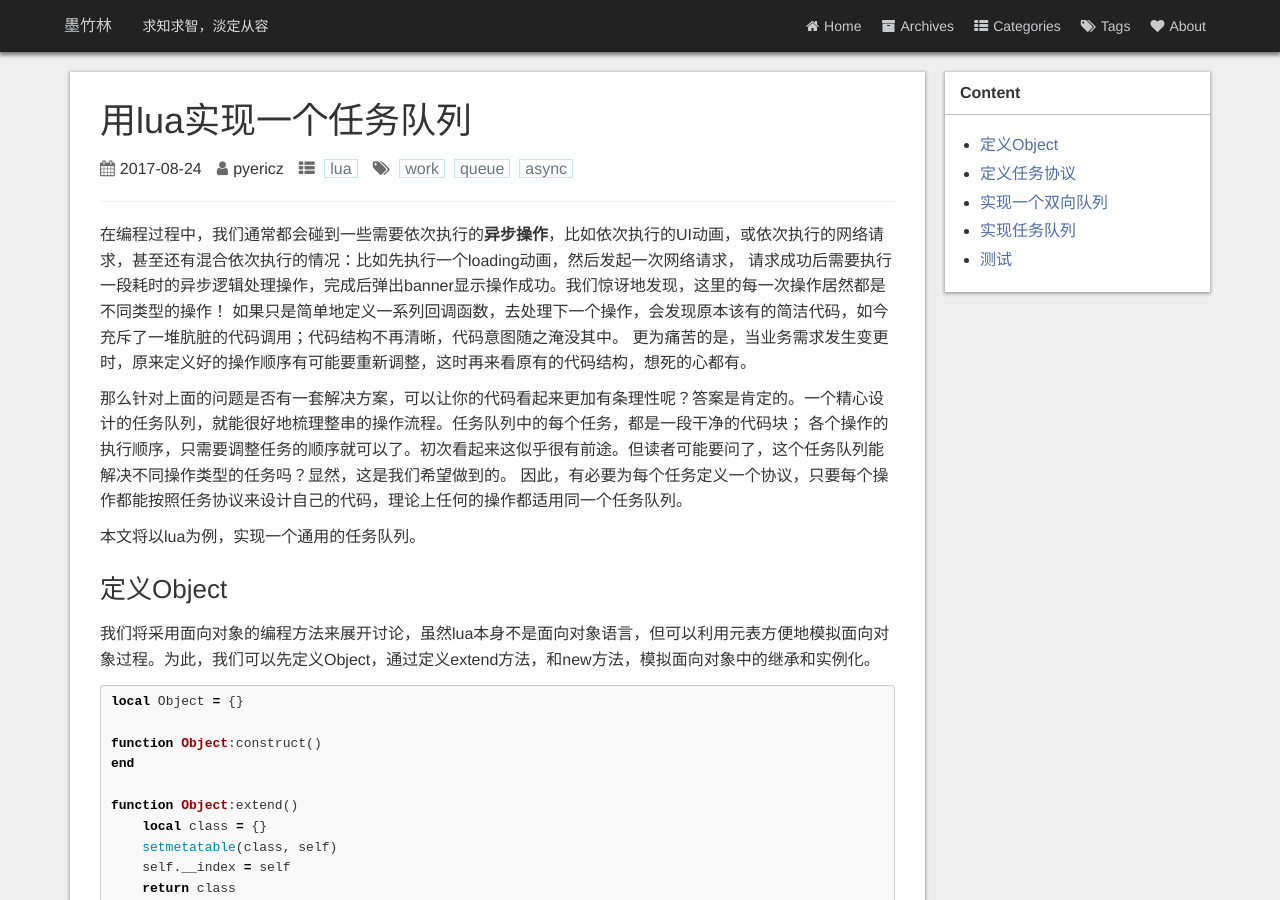
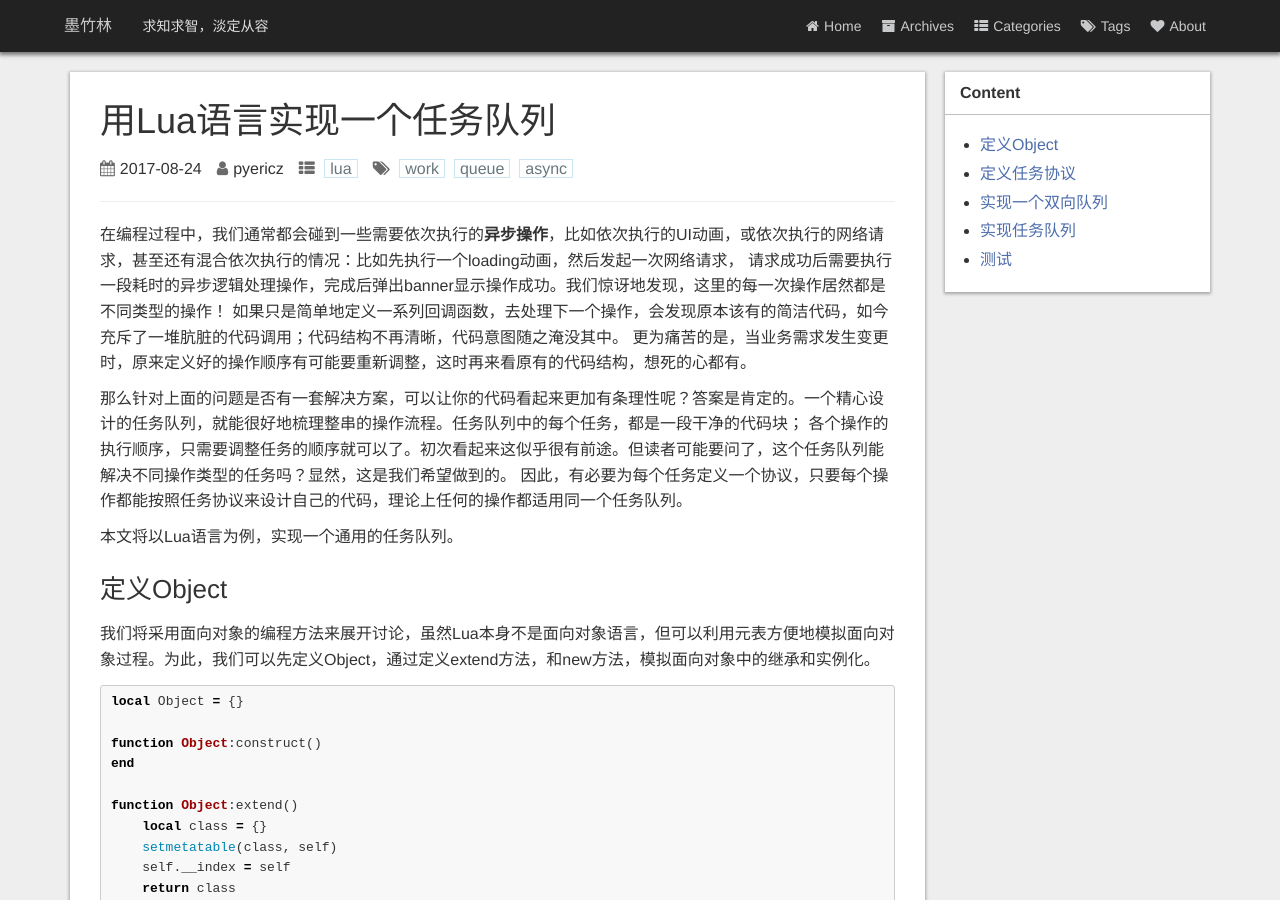
Before and after one commit to pyericz/blog, a Jekyll site: the page built from _posts/2017-08-24-lua-work-queue.md, in a window 1280 px wide and 900 px high. Built offline with Jekyll 4.4.1, drawn with Linux system fonts in a browser that asks for light colours; comment, search, counter and statistics services are not loaded.

Commit message:
capital lua

````diff
--- a/_posts/2016-02-04-lua-table.markdown
+++ b/_posts/2016-02-04-lua-table.markdown
@@ -1,6 +1,6 @@
 ---
 layout: post
-title: "lua语言中table的用法"
+title: "Lua语言中table的用法"
 date: 2016-02-04
 categories: lua
 ---
--- a/_posts/2017-08-24-lua-work-queue.md
+++ b/_posts/2017-08-24-lua-work-queue.md
@@ -1,6 +1,6 @@
 ---
 layout: post
-title: 用lua实现一个任务队列
+title: 用Lua语言实现一个任务队列
 date: 2017-08-24
 categories: lua
 tag: [work, queue, async]
@@ -17,12 +17,12 @@ tag: [work, queue, async]
 各个操作的执行顺序，只需要调整任务的顺序就可以了。初次看起来这似乎很有前途。但读者可能要问了，这个任务队列能解决不同操作类型的任务吗？显然，这是我们希望做到的。
 因此，有必要为每个任务定义一个协议，只要每个操作都能按照任务协议来设计自己的代码，理论上任何的操作都适用同一个任务队列。
 
-本文将以lua为例，实现一个通用的任务队列。
+本文将以Lua语言为例，实现一个通用的任务队列。
 
 
 
 ### 定义Object
-我们将采用面向对象的编程方法来展开讨论，虽然lua本身不是面向对象语言，但可以利用元表方便地模拟面向对象过程。为此，我们可以先定义Object，通过定义extend方法，和new方法，模拟面向对象中的继承和实例化。
+我们将采用面向对象的编程方法来展开讨论，虽然Lua本身不是面向对象语言，但可以利用元表方便地模拟面向对象过程。为此，我们可以先定义Object，通过定义extend方法，和new方法，模拟面向对象中的继承和实例化。
 ```lua
 local Object = {}
 
````
